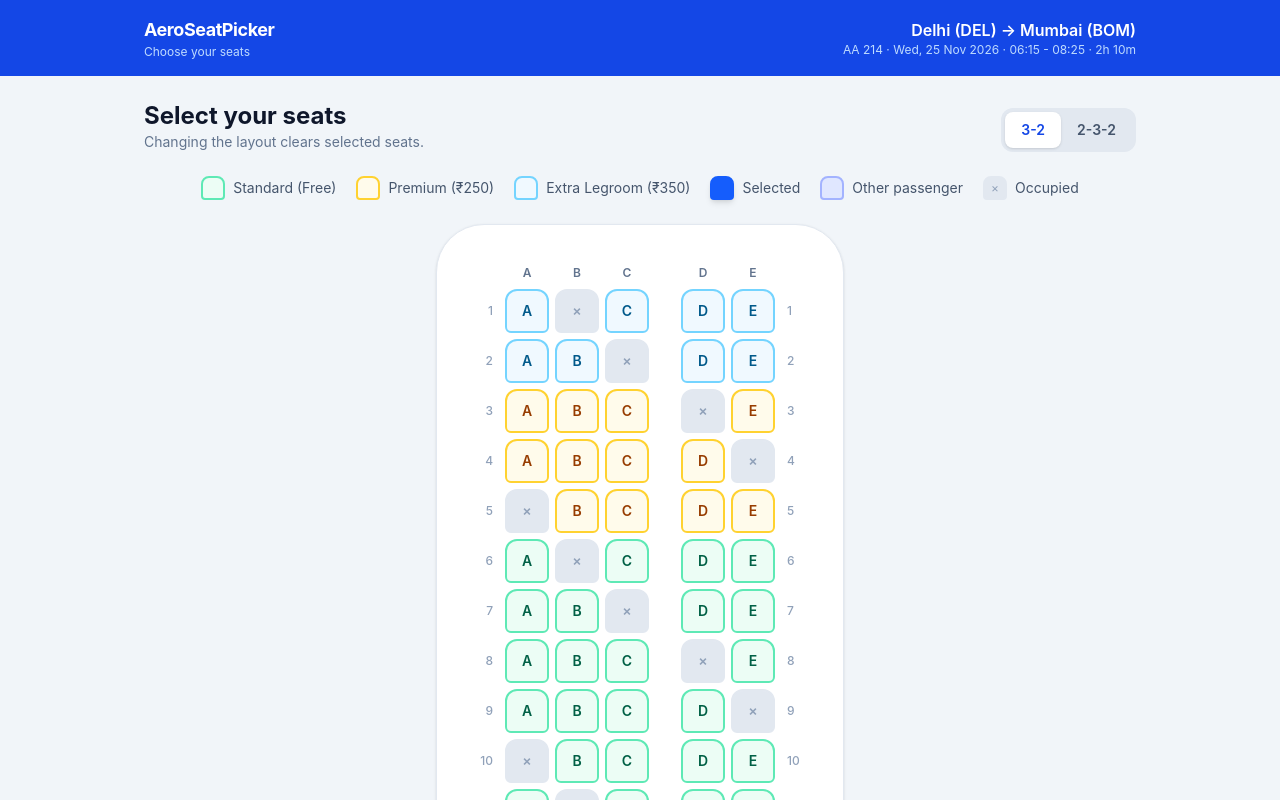
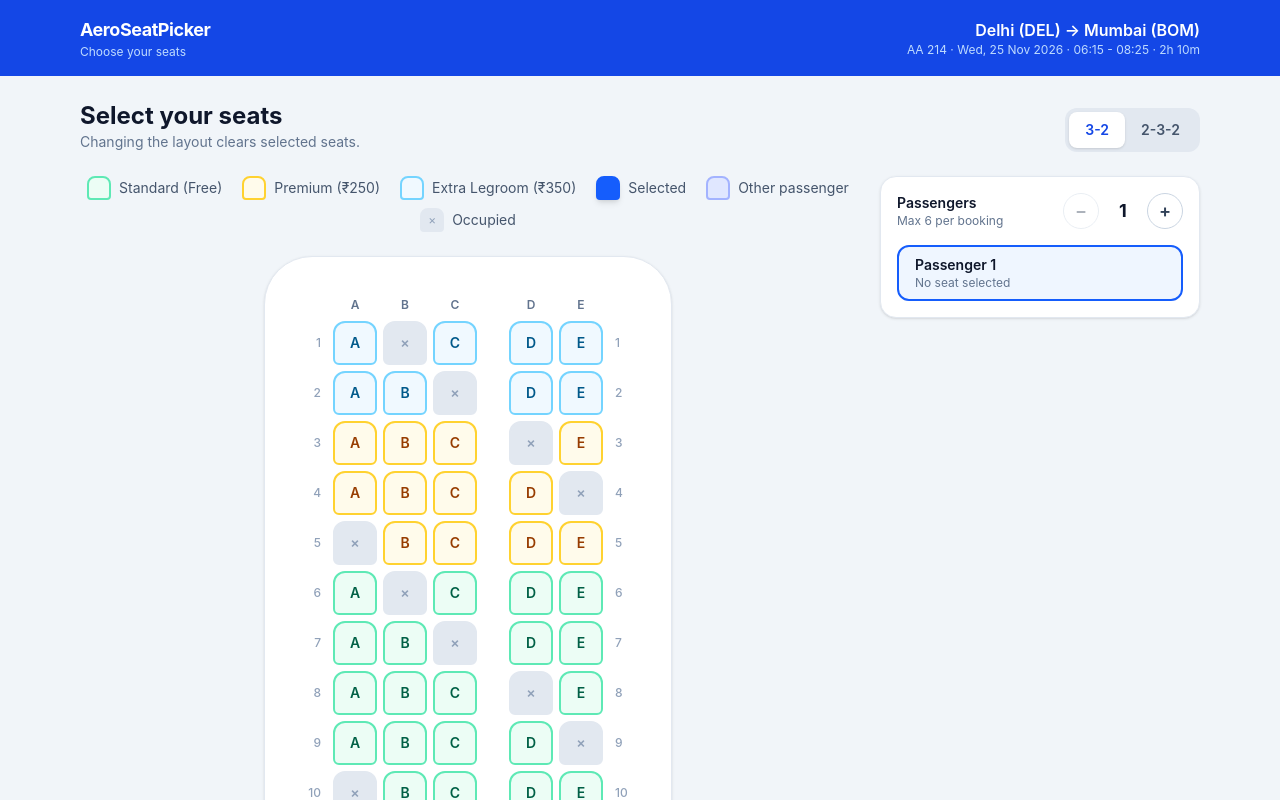
Before and after one commit to Pankaj2004s/aeroseatpicker, a React (Vite) app: page / in a window 1280 px wide. Shown: the top 800 px of the page. Built offline with nearby package versions, Linux system fonts and the light colour scheme.

Commit message:
feat: add two-column layout with passenger sidebar

```diff
--- a/src/App.jsx
+++ b/src/App.jsx
@@ -1,5 +1,6 @@
 import Header from './components/Header.jsx'
 import LayoutToggle from './components/LayoutToggle.jsx'
+import PassengerPanel from './components/PassengerPanel.jsx'
 import SeatLegend from './components/SeatLegend.jsx'
 import SeatMap from './components/SeatMap.jsx'
 
@@ -7,7 +8,7 @@ function App() {
   return (
     <div className="min-h-screen bg-slate-100">
       <Header />
-      <main className="mx-auto flex max-w-5xl flex-col gap-6 px-4 py-6">
+      <main className="mx-auto max-w-6xl px-4 py-6">
         <div className="flex flex-wrap items-end justify-between gap-3">
           <div>
             <h1 className="text-2xl font-bold text-slate-900">Select your seats</h1>
@@ -15,8 +16,16 @@ function App() {
           </div>
           <LayoutToggle />
         </div>
-        <SeatLegend />
-        <SeatMap />
+
+        <div className="mt-6 grid gap-6 lg:grid-cols-[minmax(0,1fr)_20rem] lg:items-start">
+          <div className="flex flex-col gap-6">
+            <SeatLegend />
+            <SeatMap />
+          </div>
+          <aside className="order-first lg:sticky lg:top-4 lg:order-none">
+            <PassengerPanel />
+          </aside>
+        </div>
       </main>
     </div>
   )
--- a/src/components/Header.jsx
+++ b/src/components/Header.jsx
@@ -1,11 +1,11 @@
-import { FLIGHT } from '../data/flight.js'
+import { FLIGHT } from "../data/flight.js";
 
 function Header() {
-  const { number, from, to, date, departure, arrival, duration } = FLIGHT
+  const { number, from, to, date, departure, arrival, duration } = FLIGHT;
 
   return (
     <header className="bg-blue-700 text-white">
-      <div className="mx-auto flex max-w-5xl flex-wrap items-center justify-between gap-3 px-4 py-4">
+      <div className="mx-auto flex max-w-6xl flex-wrap items-center justify-between gap-3 px-4 py-4">
         <div>
           <p className="text-lg font-bold tracking-tight">AeroSeatPicker</p>
           <p className="text-xs text-blue-200">Choose your seats</p>
@@ -20,7 +20,7 @@ function Header() {
         </div>
       </div>
     </header>
-  )
+  );
 }
 
-export default Header
+export default Header;
```
